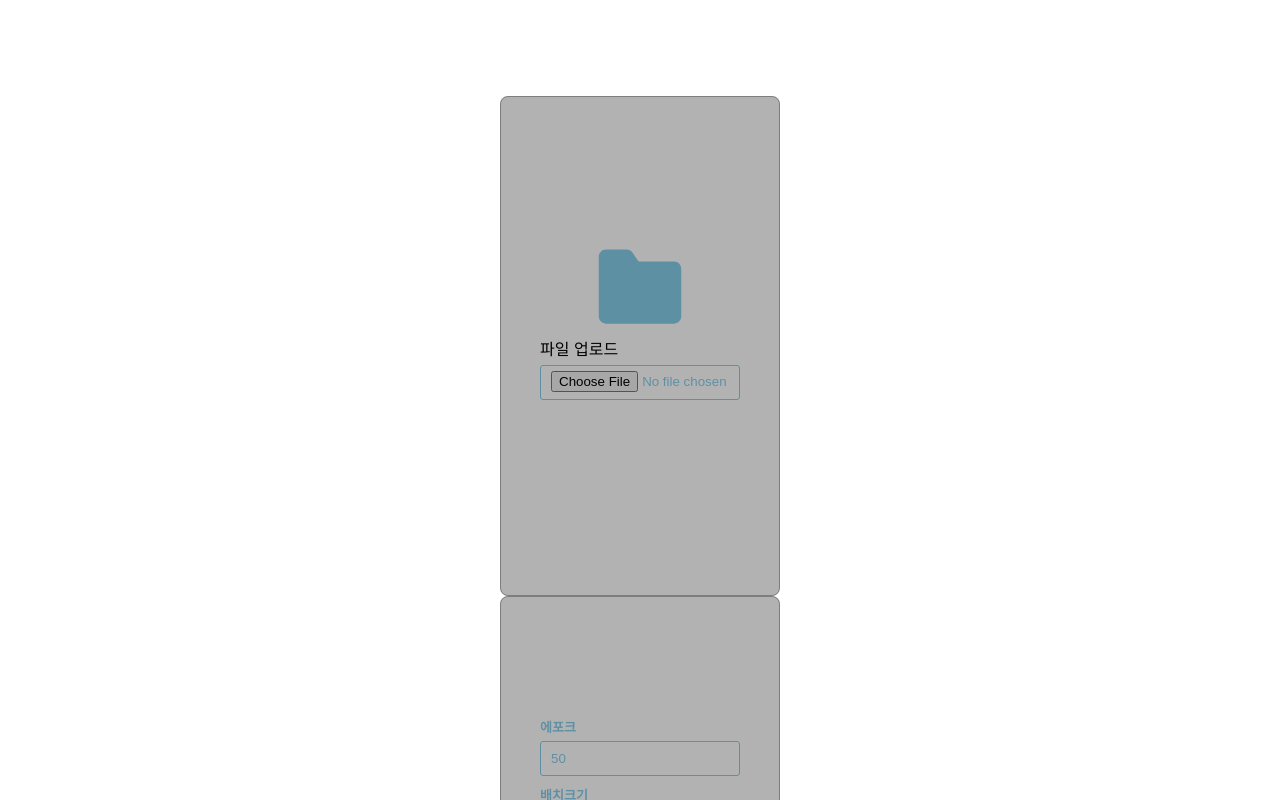
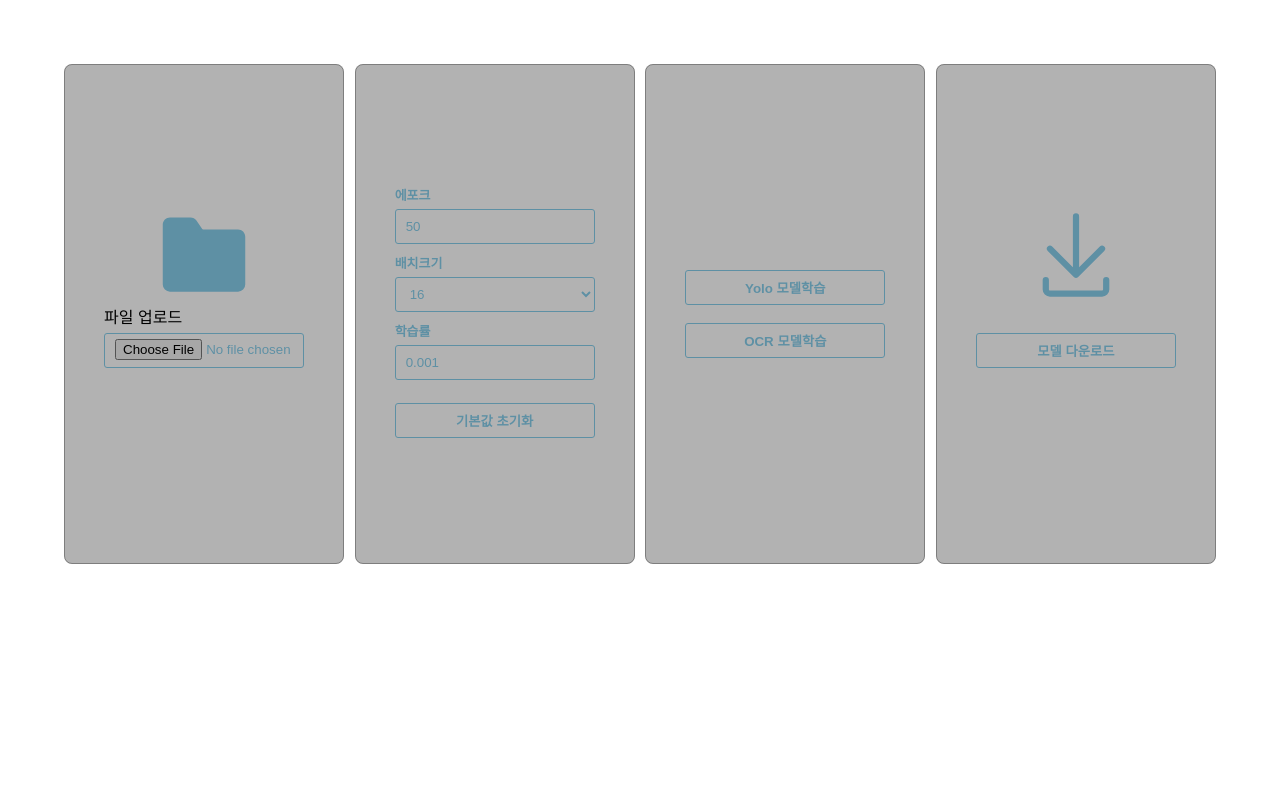
Before and after one commit to GDSC-Daejin/project-have-to-win-frontend, a Next.js app: page / in a window 1280 px wide. Shown: the top 800 px of the page. Built offline with nearby package versions, Linux system fonts and the light colour scheme; no server answers.

Commit message:
메인 css 수정 - 컴포넌트 가로 배치, 하단 스크롤 생성

```diff
--- a/src/app/page.module.css
+++ b/src/app/page.module.css
@@ -1,10 +1,22 @@
 .main {
   display: flex;
-  flex-direction: column;
+  flex-direction: row;
   justify-content: space-between;
   align-items: center;
-  padding: 6rem;
-  min-height: 100vh;
+  padding: 4rem;
+  width: auto;
+  overflow-y: auto;
+  -ms-overflow-style: none;
+}
+
+.main::-webkit-scrollbar {
+  width: 10px;
+  height: 10px;
+}
+
+.main::-webkit-scrollbar-thumb {
+  background: skyblue;
+  border-radius: 12px 12px 12px 12px;
 }
 
 .description {
@@ -51,7 +63,9 @@
   border-radius: var(--border-radius);
   background: rgba(var(--card-rgb), 0);
   border: 1px solid rgba(var(--card-border-rgb), 0);
-  transition: background 200ms, border 200ms;
+  transition:
+    background 200ms,
+    border 200ms;
 }
 
 .card span {
```
